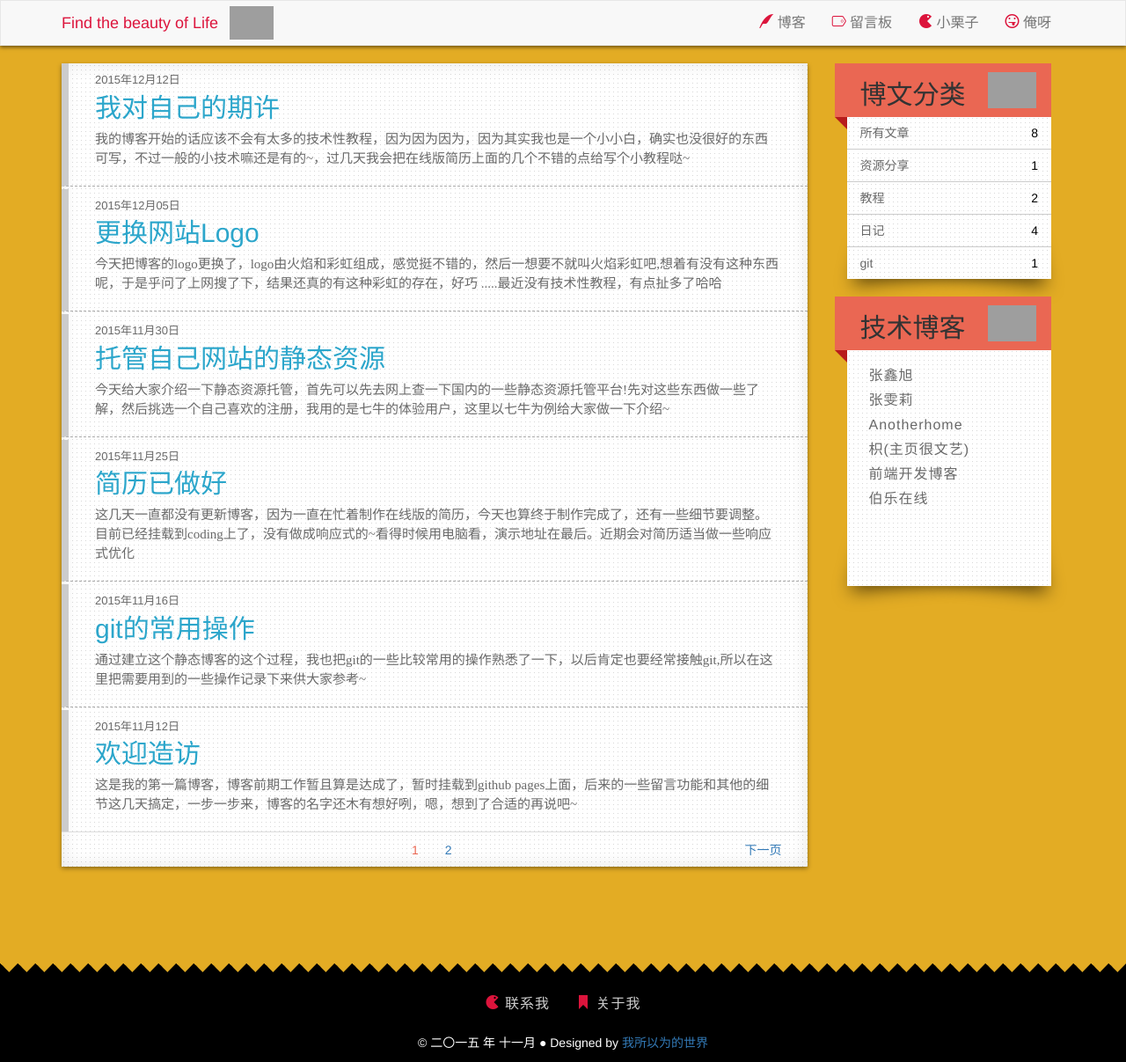
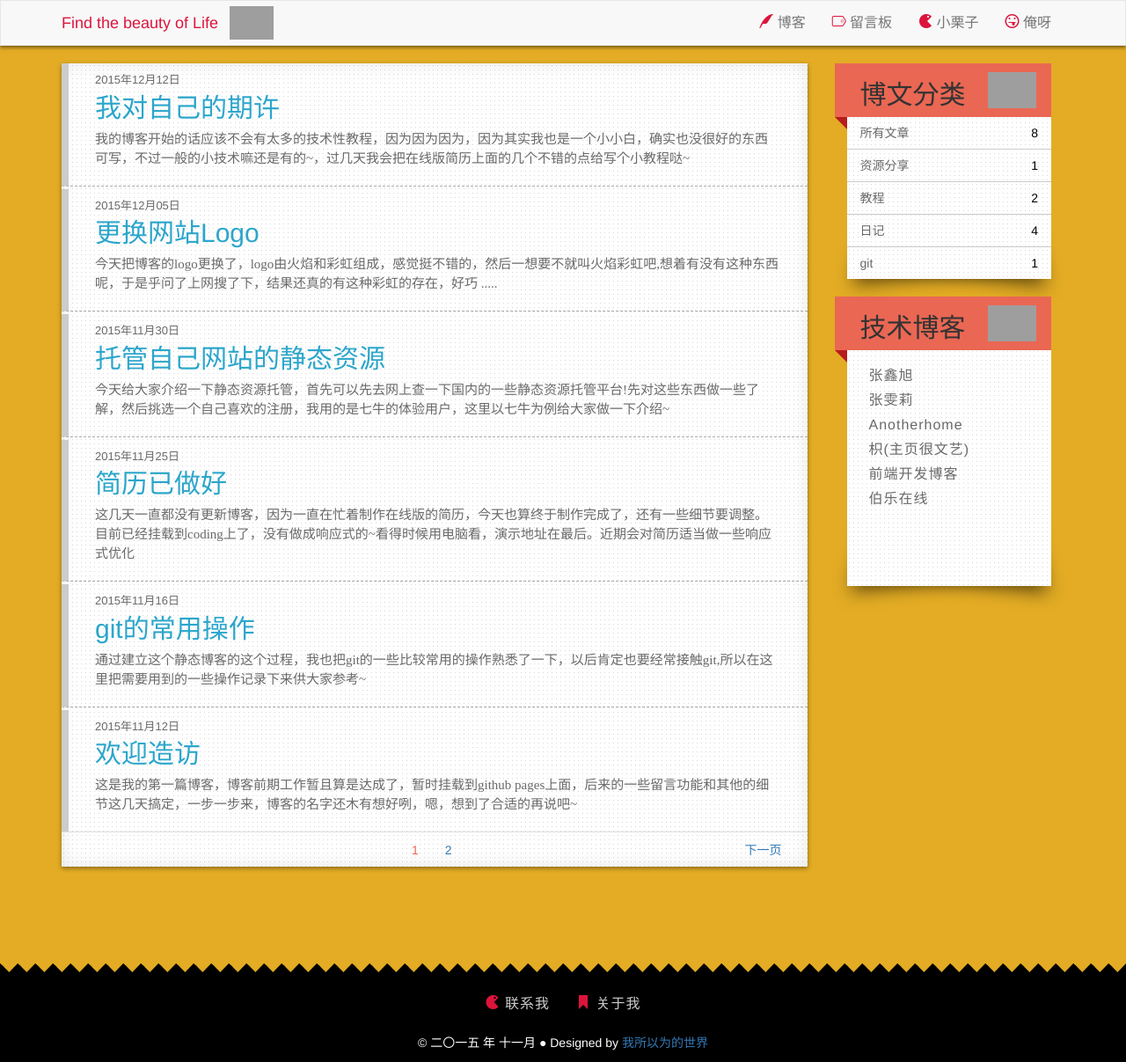
Before and after one commit to momeakl/momeakl.github.io, a Jekyll site: the page built from index.html, in a window 1280 px wide. Shown: the whole page at 88% size. Built offline with Jekyll 4.4.1, drawn with Linux system fonts in a browser that asks for light colours; nearby versions of some CDN libraries; some web fonts are replaced; the list of posts is cut into pages by our own code; comment, search, counter and statistics services are not loaded; a style sheet for code colours, icons or effects is not loaded; grey boxes are pictures that could not be loaded.

Commit message:
change blog

```diff
--- a/_posts/2015-12-05-changeSth.md
+++ b/_posts/2015-12-05-changeSth.md
@@ -4,7 +4,7 @@ title:  "更换网站Logo"
 date:   2015-12-05
 author: 我所以为的世界
 categories: 日记
-excerpt: 今天把博客的logo更换了，logo由火焰和彩虹组成，感觉挺不错的，然后一想要不就叫火焰彩虹吧,想着有没有这种东西呢，于是乎问了上网搜了下，结果还真的有这种彩虹的存在，好巧 .....最近没有技术性教程，有点扯多了哈哈
+excerpt: 今天把博客的logo更换了，logo由火焰和彩虹组成，感觉挺不错的，然后一想要不就叫火焰彩虹吧,想着有没有这种东西呢，于是乎问了上网搜了下，结果还真的有这种彩虹的存在，好巧 .....
 
 ---
 * content
```
